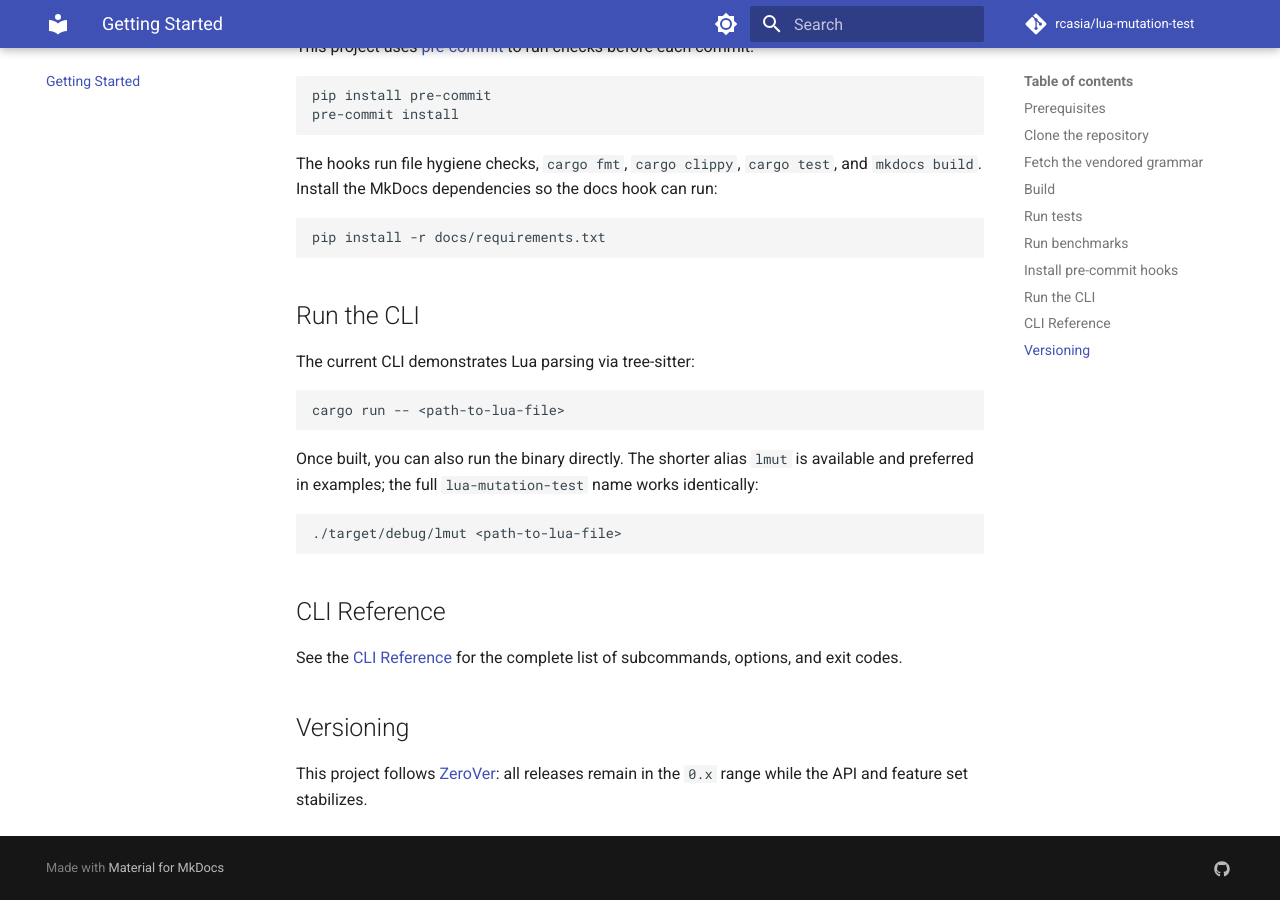
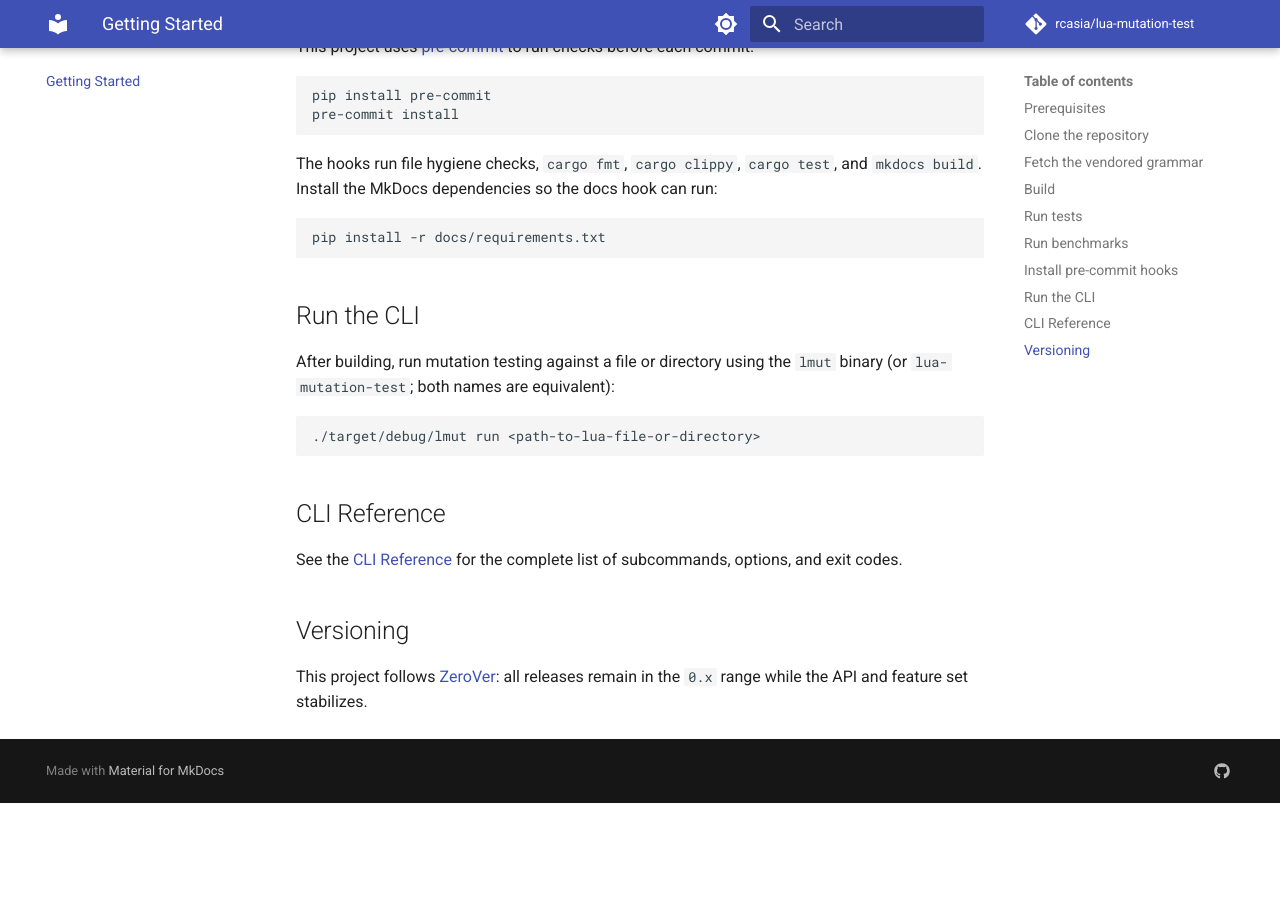
Before and after one commit to rcasia/lua-mutation-test, an MkDocs documentation site: the page built from docs/getting-started.md, in a window 1280 px wide and 900 px high, scrolled down 1245 px. Built offline with MkDocs 1.6.1 and Material for MkDocs 9.7.7, drawn with Linux system fonts in a browser that asks for light colours; comment, search, counter and statistics services are not loaded; after the commit the page ends 2048 px from its top, so only the background shows below that.

Commit message:
docs: use lmut binary in README and getting-started examples

````diff
--- a/docs/getting-started.md
+++ b/docs/getting-started.md
@@ -63,16 +63,11 @@ pip install -r docs/requirements.txt
 
 ## Run the CLI
 
-The current CLI demonstrates Lua parsing via tree-sitter:
+After building, run mutation testing against a file or directory using the `lmut`
+binary (or `lua-mutation-test`; both names are equivalent):
 
 ```bash
-cargo run -- <path-to-lua-file>
-```
-
-Once built, you can also run the binary directly. The shorter alias `lmut` is available and preferred in examples; the full `lua-mutation-test` name works identically:
-
-```bash
-./target/debug/lmut <path-to-lua-file>
+./target/debug/lmut run <path-to-lua-file-or-directory>
 ```
 
 ## CLI Reference
````
Also changed, not shown: README.md (+8 -10 lines).
